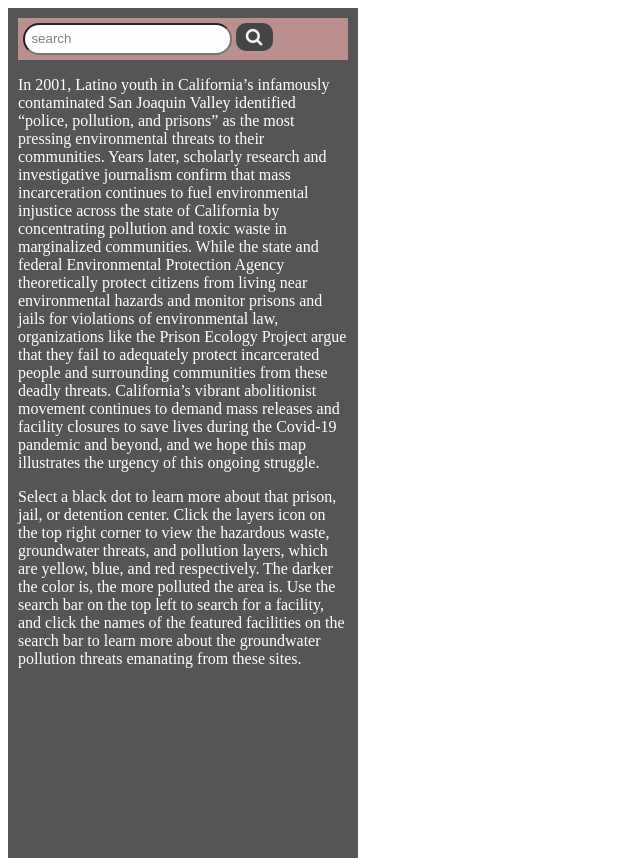
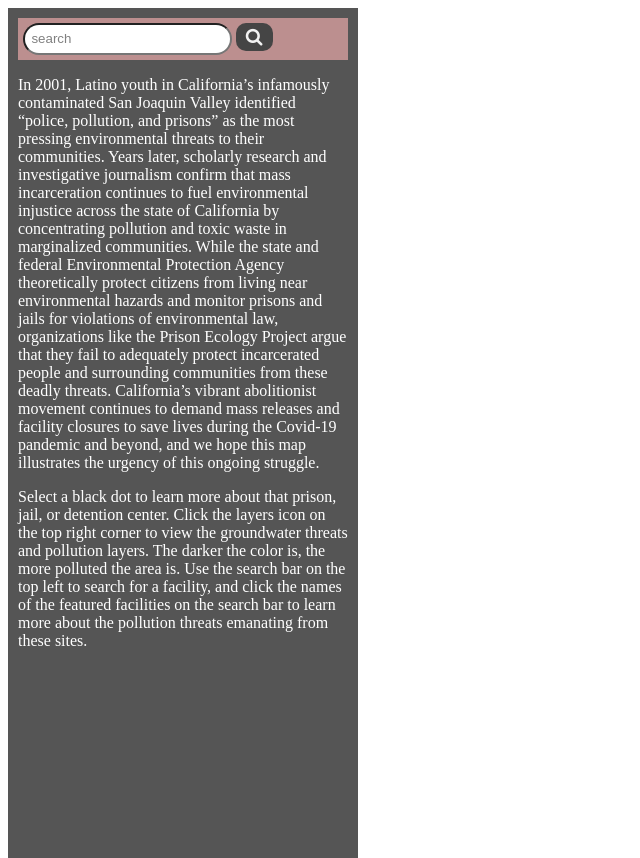
Before and after one commit to jmtanenbaum/DHEnviroIncarceration, a plain HTML site: page leaflet/index.html in a window 1280 px wide. Shown: the whole page, without its empty margins (0-640 px from the left). Drawn offline with nearby package versions, Linux system fonts and the light colour scheme.

Commit message:
edit index

```diff
--- a/leaflet/index.html
+++ b/leaflet/index.html
@@ -62,11 +62,10 @@
 		<p>
 		Select a black dot to learn more about that prison, jail, or
 		detention center. Click the layers icon on the top right corner to
-		view the hazardous waste, groundwater threats, and pollution layers,
-		which are yellow, blue, and red respectively. The darker the color is,
+		view the groundwater threats and pollution layers. The darker the color is,
 		the more polluted the area is. Use the search bar on the top left to
 		search for a facility, and click the names of the featured facilities
-		on the search bar to learn more about the groundwater pollution threats
+		on the search bar to learn more about the pollution threats
 		emanating from these sites.
 		</p>
 
```
